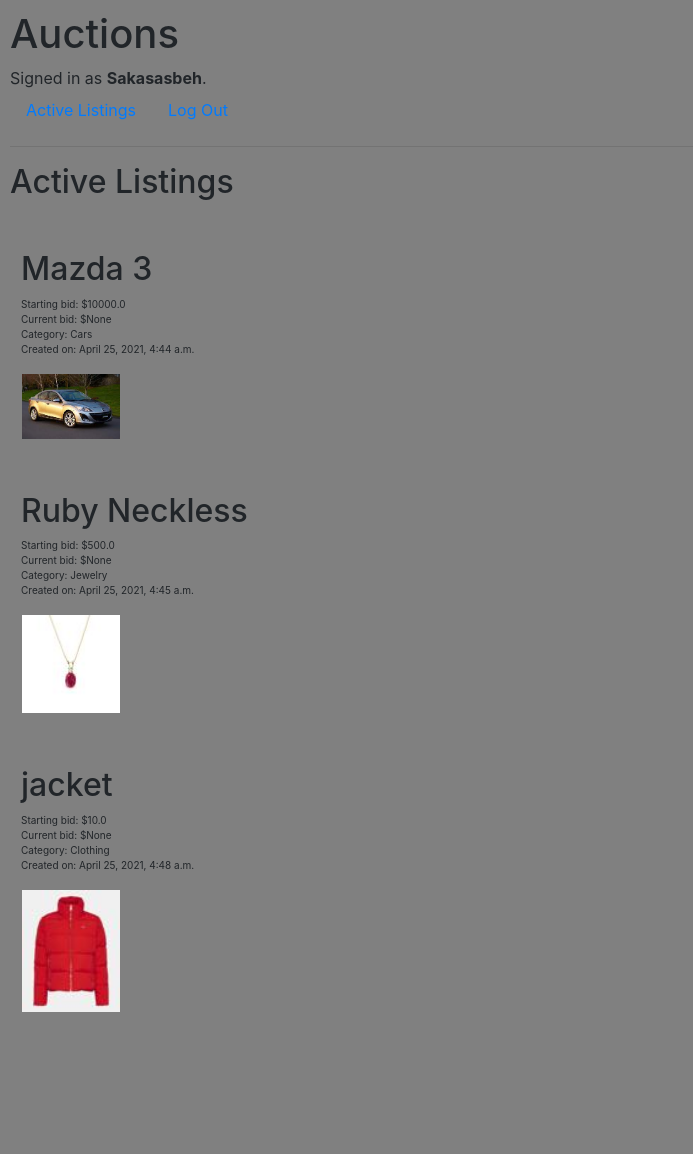
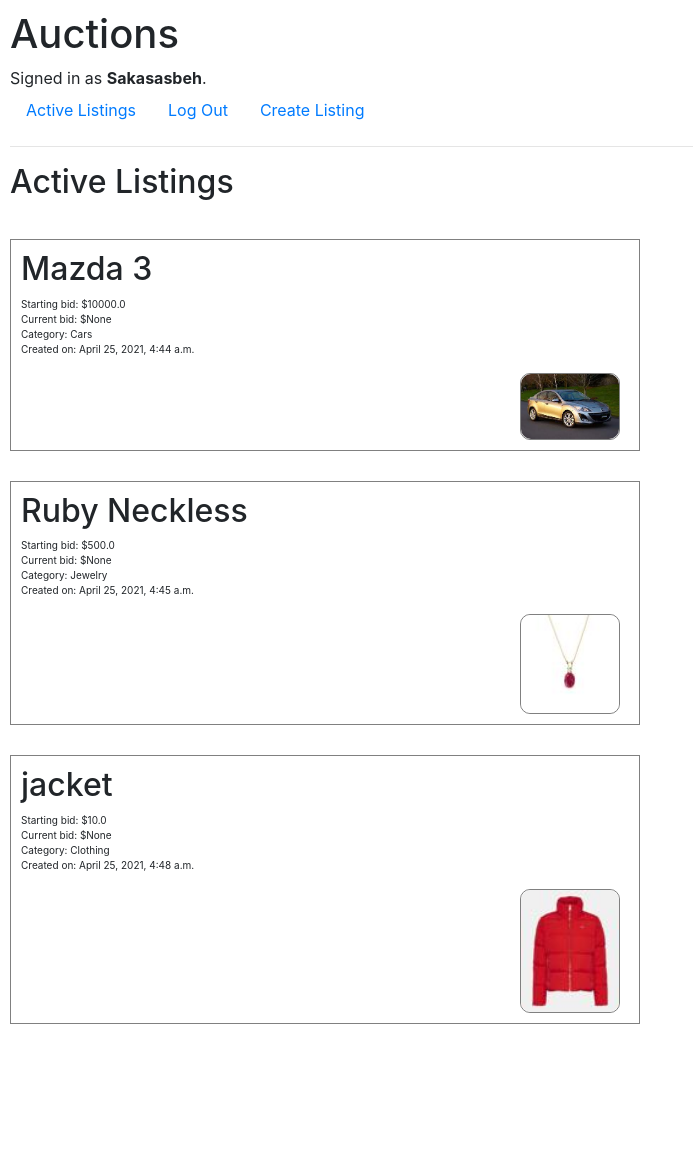
Before and after one commit to samikasasbeh/CS50W-2, a Django app: page / in a window 1280 px wide. Shown: the whole page, without its empty margins (0-693 px from the left). Run offline with Django 3.2, Linux system fonts and the light colour scheme; a user stored in the database is signed in; data comes from the database, SQL or seed files in the repository; both versions use the stored data as it was after the commit; some libraries are stand-ins or nearby versions.

Commit message:
Adding a new nav so the user can create a new listing

```diff
--- a/commerce/auctions/static/auctions/styles.css
+++ b/commerce/auctions/static/auctions/styles.css
@@ -1,6 +1,6 @@
 body {
     padding: 10px;
-    background-color: grey;
+
 
 }
 .listing{
@@ -13,17 +13,18 @@ body {
 }
 
 .image{
-
+    margin-left: 82%;
     width: 100px;
     border: 1px solid gray;
-    display: inline-block;
+    display: block;
     height: 100%;
     bottom: 25%;
+    border-radius: 10px;
 
 }
 
 .content{
-    display: inline-block;
+    display: block;
     width: 50%;
     border: 1px solid gray;
     padding: 10px;
--- a/commerce/auctions/templates/auctions/index.html
+++ b/commerce/auctions/templates/auctions/index.html
@@ -17,7 +17,7 @@
         </p>
         <div class="image">
             {% if list.image %}
-            <img style="width: 100%; height: 100%;" src="{{list.image}}" alt="">
+            <img style="width: 100%; height: 100%; border-radius: 10px;" src="{{list.image}}" alt="">
             {% endif %}
 
         </div>
--- a/commerce/auctions/templates/auctions/layout.html
+++ b/commerce/auctions/templates/auctions/layout.html
@@ -24,6 +24,9 @@
                 <li class="nav-item">
                     <a class="nav-link" href="{% url 'logout' %}">Log Out</a>
                 </li>
+                <li class="nav-item">
+                    <a class="nav-link" href="">Create Listing</a>
+                </li>
             {% else %}
                 <li class="nav-item">
                     <a class="nav-link" href="{% url 'login' %}">Log In</a>
@@ -31,6 +34,7 @@
                 <li class="nav-item">
                     <a class="nav-link" href="{% url 'register' %}">Register</a>
                 </li>
+
             {% endif %}
         </ul>
         <hr>
--- a/commerce/commerce/urls.py
+++ b/commerce/commerce/urls.py
@@ -19,6 +19,6 @@ from django.conf import settings
 from django.conf.urls.static import static
 
 urlpatterns = [
-    path("admin/", admin.site.urls),
+    path("admin", admin.site.urls),
     path("", include("auctions.urls"))
 ]
```
Also changed, not shown: commerce/db.sqlite3.
